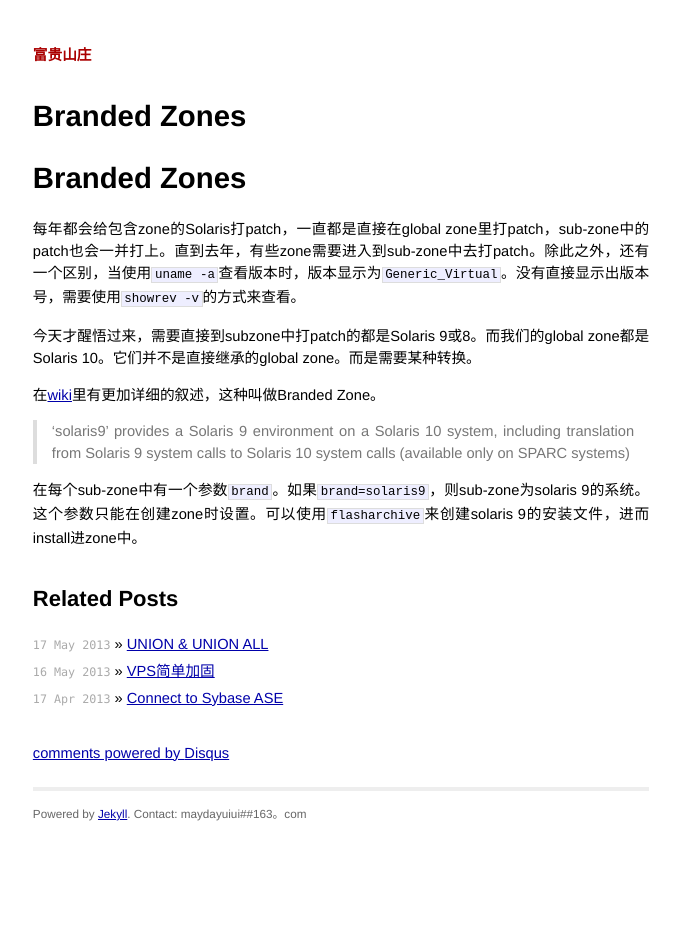
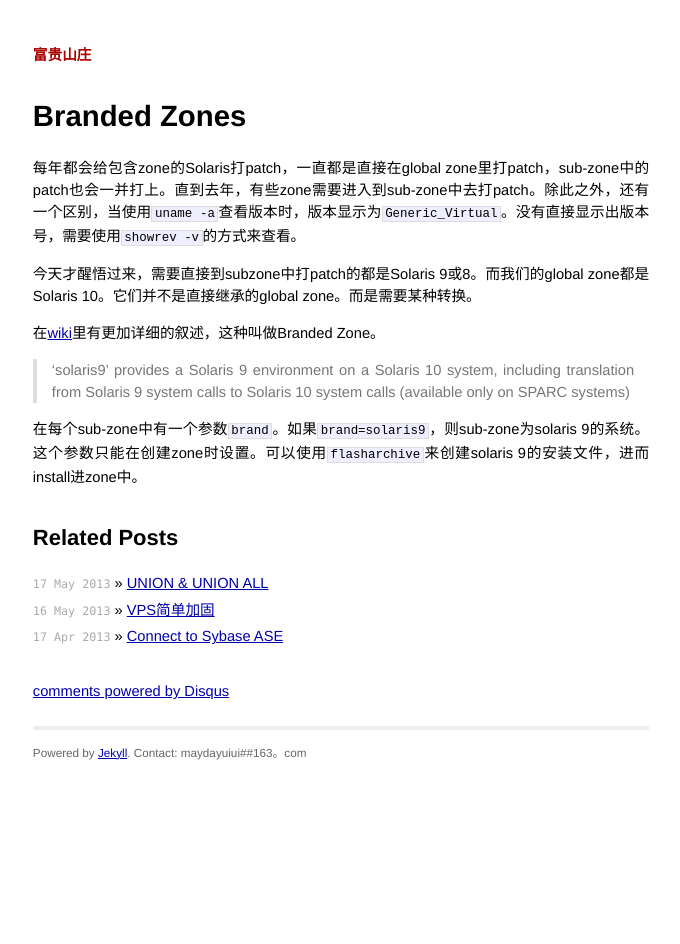
Before and after one commit to maydayuiui/maydayuiui.github.com, a Jekyll site: the page built from _posts/2013-03-13-brandedzone.md, in a window 1280 px wide. Shown: the whole page, without its empty margins (299-979 px from the left). Built offline with Jekyll 4.4.1, drawn with Linux system fonts in a browser that asks for light colours; Markdown is read by kramdown in place of the engine named in the settings; comment, search, counter and statistics services are not loaded.

Commit message:
Update 2013-03-13-brandedzone.md

```diff
--- a/_posts/2013-03-13-brandedzone.md
+++ b/_posts/2013-03-13-brandedzone.md
@@ -2,7 +2,7 @@
 layout: post
 title: Branded Zones
 ---
-# Branded Zones
+
 每年都会给包含zone的Solaris打patch，一直都是直接在global zone里打patch，sub-zone中的patch也会一并打上。直到去年，有些zone需要进入到sub-zone中去打patch。除此之外，还有一个区别，当使用`uname -a`查看版本时，版本显示为`Generic_Virtual`。没有直接显示出版本号，需要使用`showrev -v`的方式来查看。
 
 今天才醒悟过来，需要直接到subzone中打patch的都是Solaris 9或8。而我们的global zone都是Solaris 10。它们并不是直接继承的global zone。而是需要某种转换。
```
